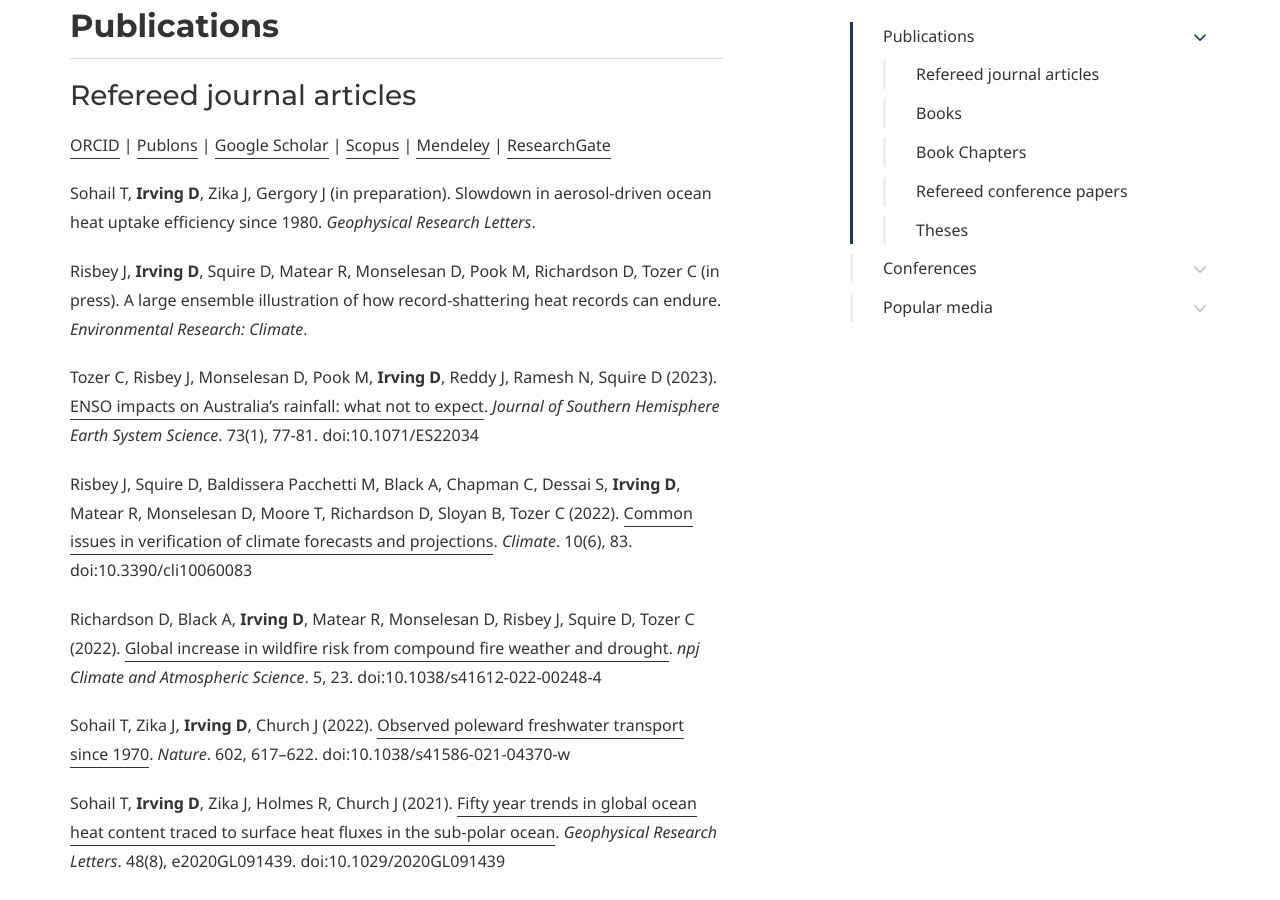
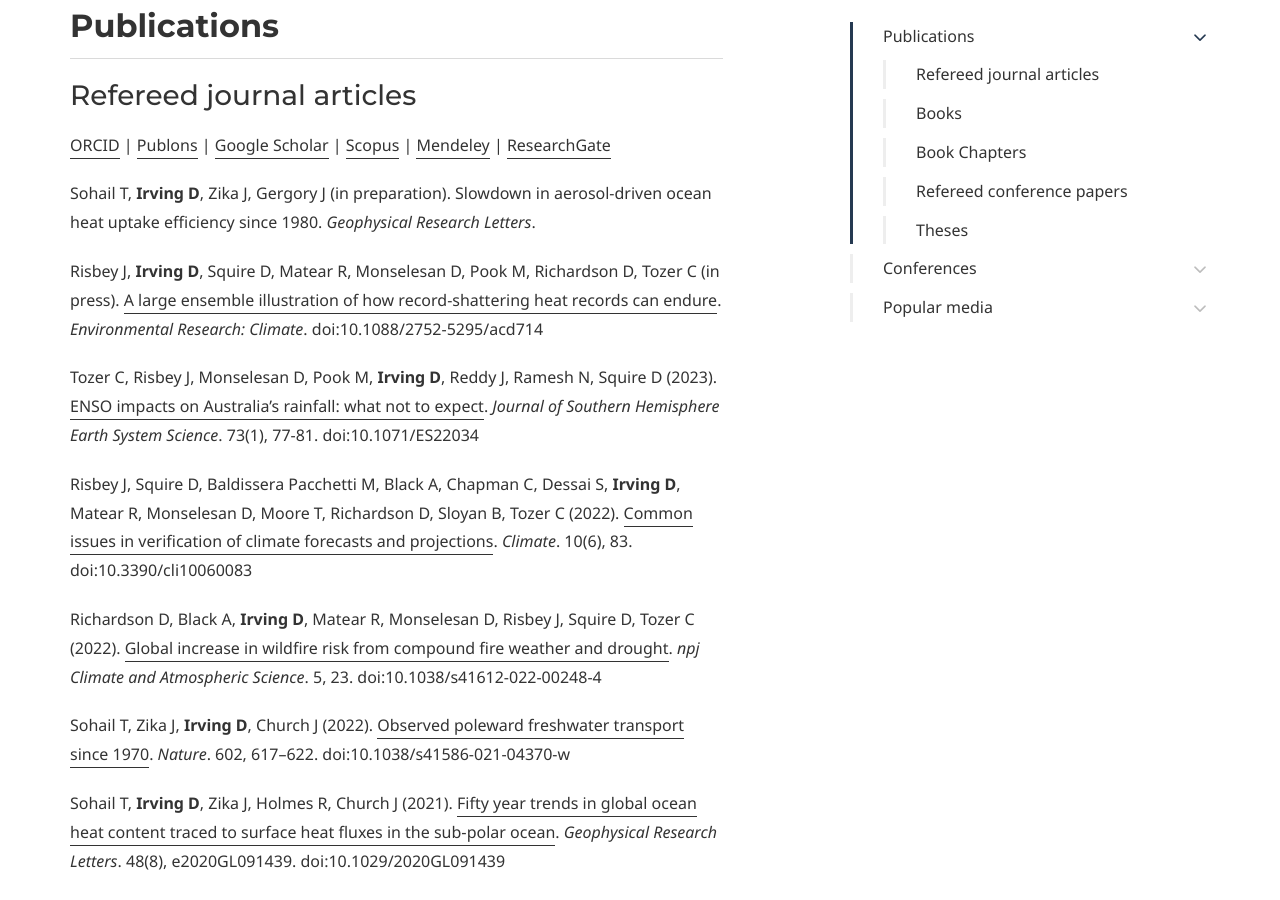
Before and after one commit to DamienIrving/damienirving.github.io, a Jekyll site: the page built from publications.md, in a window 1280 px wide and 900 px high, scrolled down 692 px. Built offline with Jekyll 4.4.1, drawn with Linux system fonts in a browser that asks for light colours; some web fonts are replaced.

Commit message:
Update publications.md

```diff
--- a/publications.md
+++ b/publications.md
@@ -30,7 +30,7 @@ page_nav:
 
 Sohail T, **Irving D**, Zika J, Gergory J (in preparation). Slowdown in aerosol-driven ocean heat uptake efficiency since 1980. *Geophysical Research Letters*.
 
-Risbey J, **Irving D**, Squire D, Matear R, Monselesan D, Pook M, Richardson D, Tozer C (in press). A large ensemble illustration of how record-shattering heat records can endure. *Environmental Research: Climate*.
+Risbey J, **Irving D**, Squire D, Matear R, Monselesan D, Pook M, Richardson D, Tozer C (in press). [A large ensemble illustration of how record-shattering heat records can endure](https://doi.org/10.1088/2752-5295/acd714). *Environmental Research: Climate*. doi:10.1088/2752-5295/acd714
 
 Tozer C, Risbey J, Monselesan D, Pook M, **Irving D**, Reddy J, Ramesh N, Squire D (2023). [ENSO impacts on Australia’s rainfall: what not to expect](https://doi.org/10.1071/ES22034). *Journal of Southern Hemisphere Earth System Science*. 73(1), 77-81. doi:10.1071/ES22034
 
```
